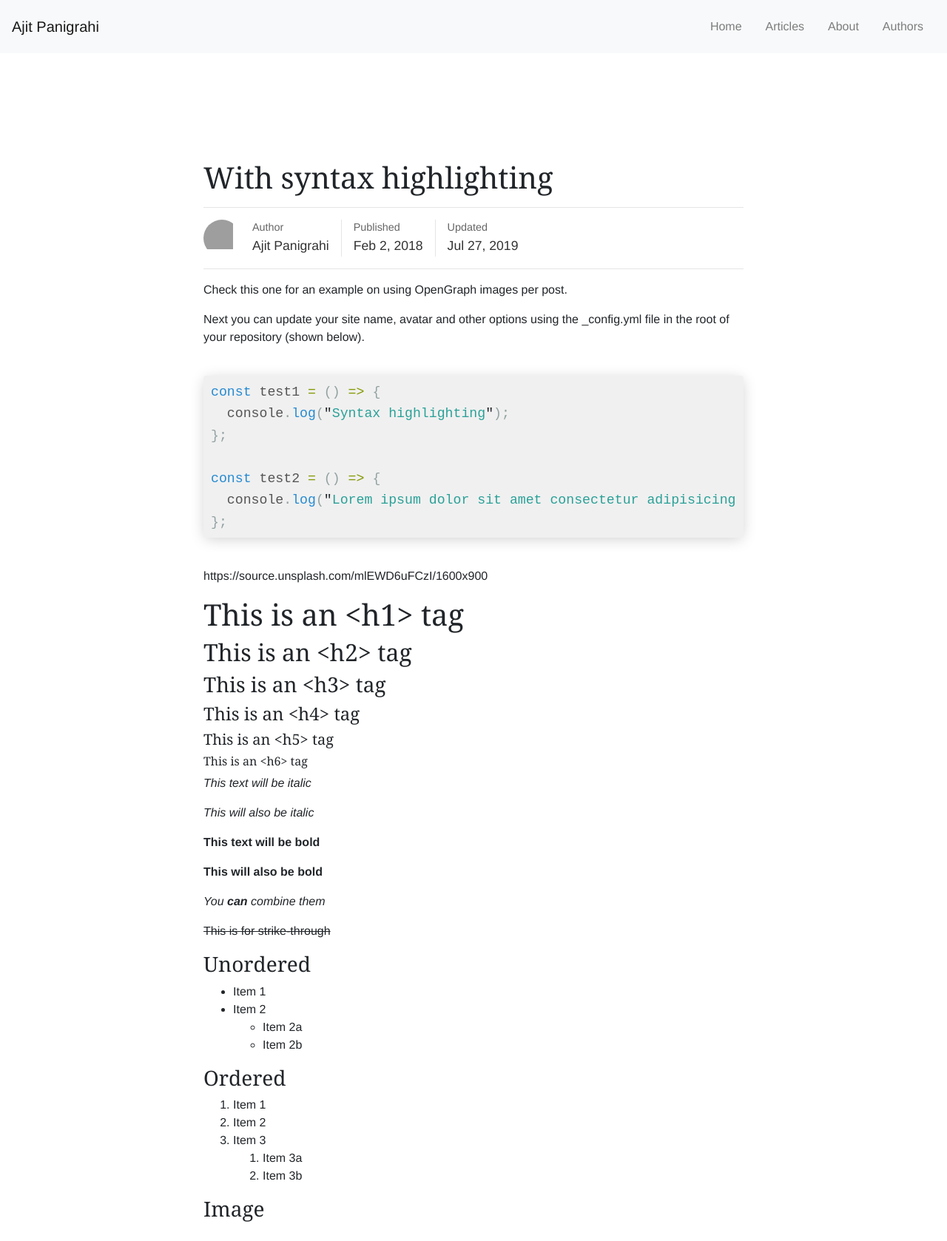
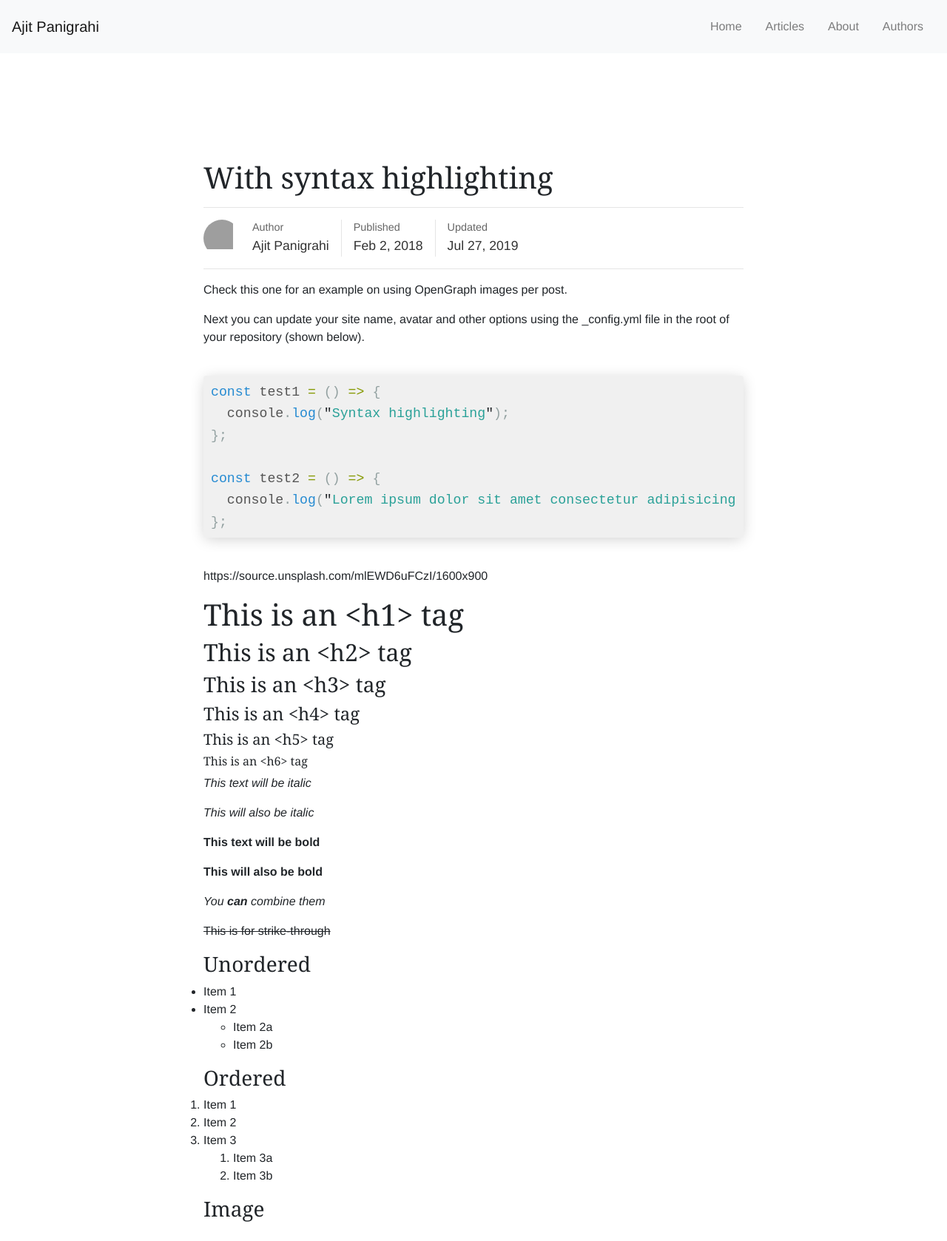
Before and after one commit to ajitzero/jekyll-now-bs4, a Jekyll site: the page built from _posts/2018-2-2-this-is-interesting.md, in a window 1280 px wide. Shown: the top 1678 px of the page at 74% size. Built offline with Jekyll 4.4.1, drawn with Linux system fonts in a browser that asks for light colours; grey boxes are pictures that could not be loaded.

Commit message:
:children_crossing: Improved Markdown styling: ul & li, minor link ui fix

```diff
--- a/assets/css/style.scss
+++ b/assets/css/style.scss
@@ -97,7 +97,7 @@ article {
     margin-top: 6rem;
   }
 
-  & > p {
+  p {
     & > img {
       width: 100vw;
       padding: 0;
@@ -118,6 +118,10 @@ article {
       }
     }
   }
+  & > ol, & > ul {
+    padding-left: 0;
+  }
+
 
   table {
     border-collapse: collapse;
```
